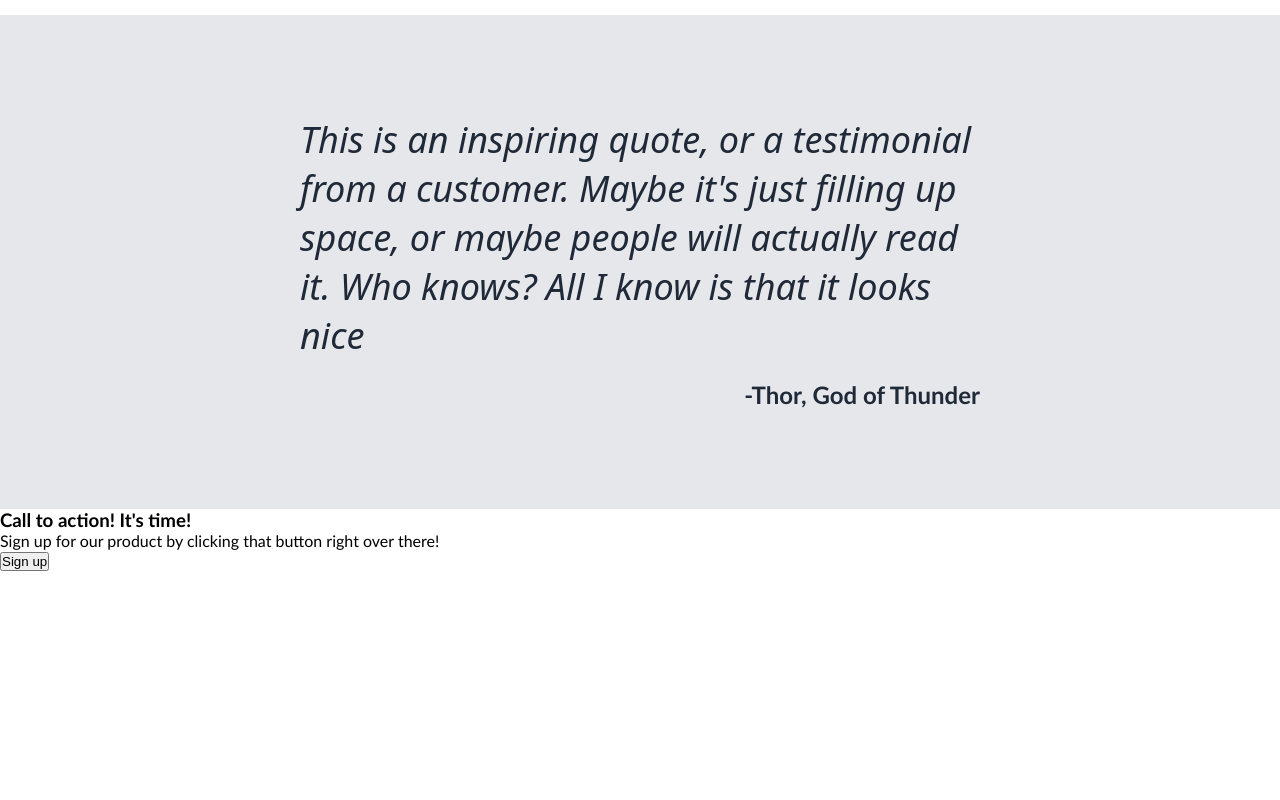
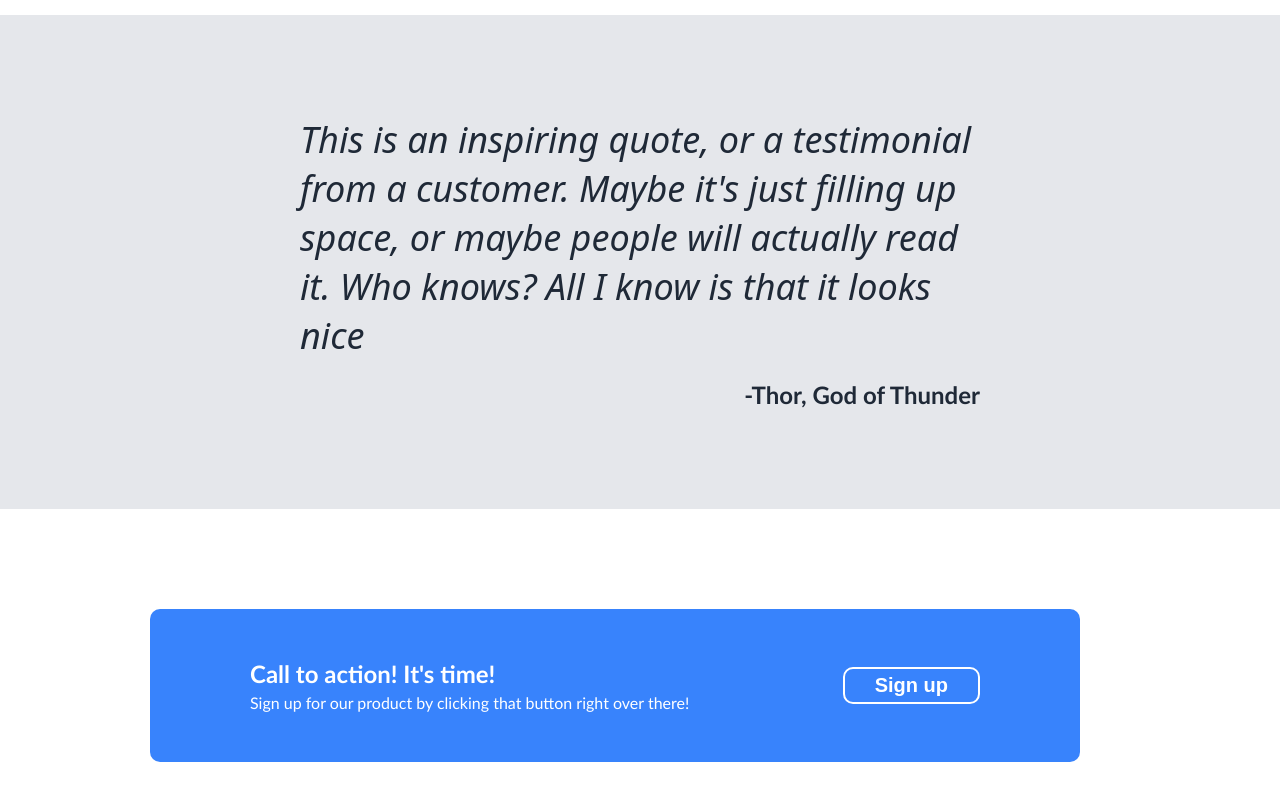
Before and after one commit to SinaBayati/landing-page, a plain HTML site: page index.html in a window 1280 px wide. Shown: the part 1049-1849 px from the top of the page. Before the commit the page ends 1620 px from the top, so only its background shows below. Drawn offline with Linux system fonts and the light colour scheme.

Commit message:
Add styles to action section of main

```diff
--- a/css/styles.css
+++ b/css/styles.css
@@ -151,3 +151,33 @@ ul{
   justify-content: flex-end;
   margin-top: 20px;
 }
+
+.action{
+  padding: 100px 200px 100px 150px;
+}
+
+.action .container{
+  padding: 50px 100px;
+  background-color: #3883fc;
+  border-radius: 10px;
+  display: flex;
+  justify-content: space-between;
+  align-items: center;
+  color: #fff;
+}
+
+.action h3{
+  font-size: 24px;
+  font-weight: 700;
+  margin-bottom: 5px;
+}
+
+.action button{
+  padding: 5px 30px;
+  border: 2px solid #fff;
+  border-radius: 10px;
+  background-color: transparent;
+  color: #fff;
+  font-weight: 700;
+  font-size: 20px;
+}
--- a/index.html
+++ b/index.html
@@ -58,8 +58,10 @@
     </div>
     <div class="action">
       <div class="container">
-        <h3>Call to action! It's time!</h3>
-        <p>Sign up for our product by clicking that button right over there!</p>
+        <div>
+          <h3>Call to action! It's time!</h3>
+          <p>Sign up for our product by clicking that button right over there!</p>
+        </div>
         <button>Sign up</button>
       </div>
     </div>
```
